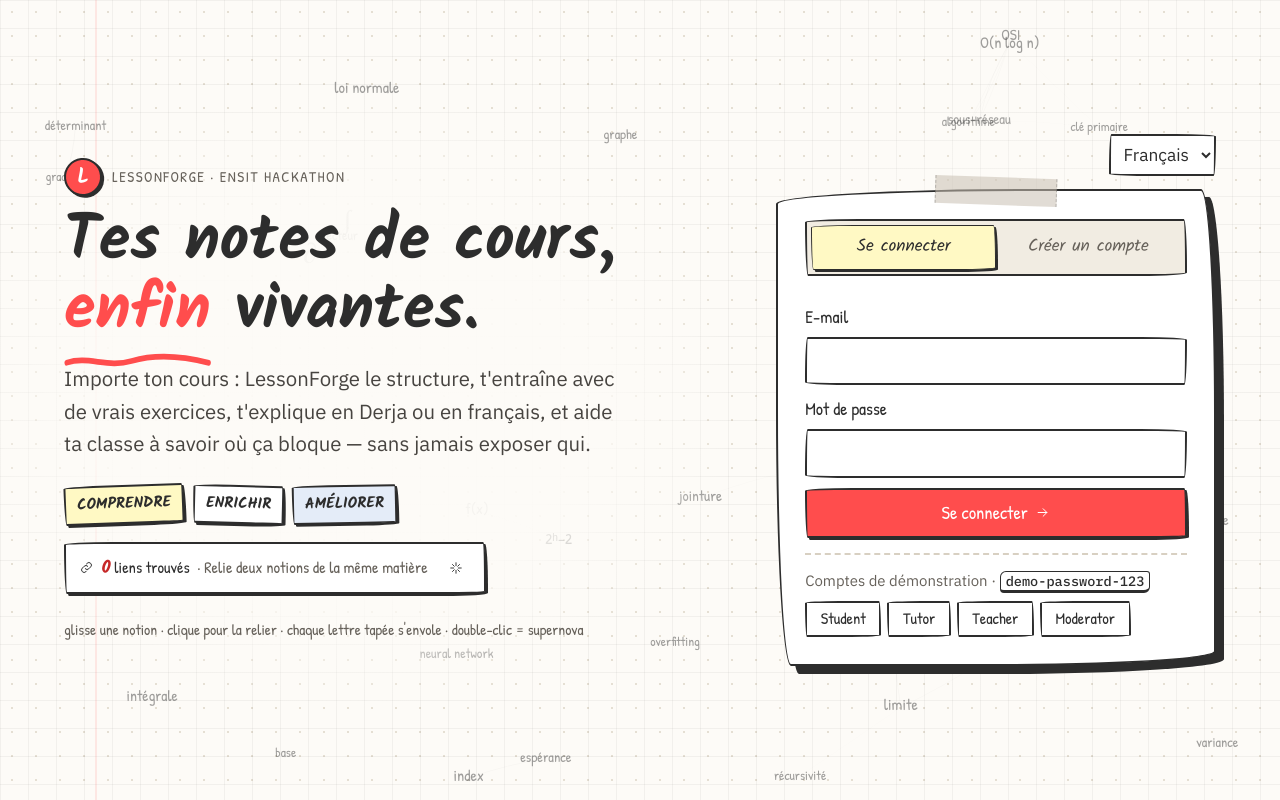
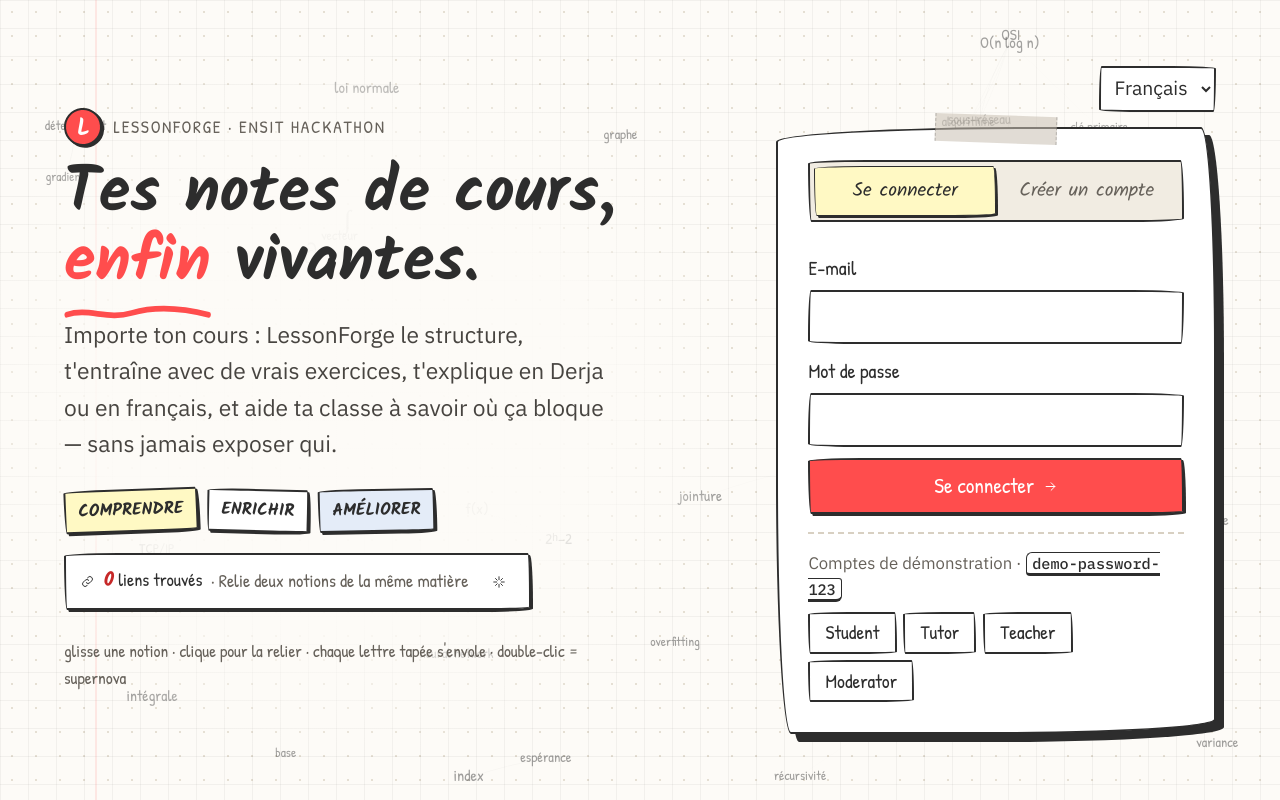
Before and after one commit to DhiaaELH/Hackathon-Lablebi-Ensit, a React (Vite) app in the folder frontend/: page /login in a window 1280 px wide. Built offline with nearby package versions, Linux system fonts and the light colour scheme; a web font is replaced by a local one.

Commit message:
Larger text: 19px base, bigger hand-lettered UI labels, wider sidebar

```diff
--- a/frontend/src/sketch.css
+++ b/frontend/src/sketch.css
@@ -63,7 +63,7 @@ a { color: var(--primary); }
 a:hover { text-decoration: underline wavy var(--red); text-decoration-thickness: 1.5px; text-underline-offset: 4px; }
 ::selection { background: var(--postit-2); color: var(--ink); }
 :focus-visible { outline: 2.5px dashed var(--primary); outline-offset: 3px; border-radius: 4px; }
-.eyebrow { font-family: var(--hand); font-size: 0.88rem; letter-spacing: 0.1em; color: var(--muted); }
+.eyebrow { font-family: var(--hand); font-size: 0.92rem; letter-spacing: 0.1em; color: var(--muted); }
 .small { font-size: 0.95rem; }
 .tiny { font-size: 0.88rem; }
 hr { border-top: 2px dashed var(--line); }
@@ -74,7 +74,7 @@ hr { border-top: 2px dashed var(--line); }
   font-family: var(--display); font-weight: 700; font-size: 1.25rem; transform: rotate(-6deg); }
 .brand-name { font-family: var(--display); font-weight: 700; font-size: 1.4rem; }
 .brand-tag { font-size: 0.88rem; }
-.side-link { font-family: var(--hand); border-radius: var(--wob); border: 2px solid transparent; color: var(--ink-2); font-size: 1.05rem; transition: transform 0.12s, background 0.12s; }
+.side-link { font-family: var(--hand); border-radius: var(--wob); border: 2px solid transparent; color: var(--ink-2); font-size: 1.12rem; transition: transform 0.12s, background 0.12s; }
 .side-link:hover { background: transparent; border-color: var(--ink); border-style: dashed; text-decoration: none; transform: rotate(-0.6deg); }
 .side-link.active { background: var(--postit); border: var(--pen); box-shadow: var(--sh-sm); color: var(--ink); transform: rotate(-1deg); }
 .side-link.active::before { display: none; }
@@ -100,7 +100,7 @@ hr { border-top: 2px dashed var(--line); }
 .card.skeleton { box-shadow: none; border-style: dashed; }
 
 .btn { border: var(--pen); border-radius: var(--wob); background: var(--surface); color: var(--ink); box-shadow: var(--sh-sm);
-  font-family: var(--hand); font-size: 1.08rem; font-weight: 400; padding: 0.42rem 1rem; line-height: 1.3;
+  font-family: var(--hand); font-size: 1.12rem; font-weight: 400; padding: 0.42rem 1rem; line-height: 1.3;
   transition: transform 0.1s, box-shadow 0.1s, background 0.12s, color 0.12s; }
 .btn:hover:not(:disabled) { border-color: var(--ink); background: var(--postit); transform: translate(-1px, -1px); box-shadow: 3px 3px 0 0 var(--ink); }
 .btn:active:not(:disabled) { transform: translate(2px, 2px); box-shadow: none; }
@@ -113,7 +113,7 @@ hr { border-top: 2px dashed var(--line); }
 .btn-ghost:active:not(:disabled) { transform: none; }
 .btn-quiet { border-color: var(--ink); box-shadow: none; }
 .btn-quiet[aria-pressed="true"] { background: var(--postit); color: var(--ink); border-color: var(--ink); box-shadow: var(--sh-sm); }
-.btn-sm { font-size: 0.95rem; padding: 0.22rem 0.7rem; border-radius: var(--wob); }
+.btn-sm { font-size: 1rem; padding: 0.22rem 0.7rem; border-radius: var(--wob); }
 .btn-danger { color: var(--error); border-color: var(--error); box-shadow: 2px 2px 0 0 var(--error); }
 .btn-danger:hover:not(:disabled) { background: var(--error-soft); border-color: var(--error); box-shadow: 3px 3px 0 0 var(--error); }
 .btn-done:disabled { color: var(--success); border-color: var(--success); background: var(--success-soft); box-shadow: 2px 2px 0 0 var(--success); }
@@ -126,7 +126,7 @@ input:focus, textarea:focus, select:focus { border-color: var(--primary); box-sh
 label { font-family: var(--hand); font-weight: 400; font-size: 1.05rem; }
 .check input, .choice input { accent-color: var(--red); }
 
-.badge { font-family: var(--hand); border: 1.5px solid var(--ink); border-radius: var(--wob); background: var(--surface); color: var(--ink); font-weight: 400; font-size: 0.9rem; padding: 0.02rem 0.6rem; }
+.badge { font-family: var(--hand); border: 1.5px solid var(--ink); border-radius: var(--wob); background: var(--surface); color: var(--ink); font-weight: 400; font-size: 0.95rem; padding: 0.02rem 0.6rem; }
 .badge-primary { background: var(--primary-soft); color: var(--primary); border-color: var(--primary); }
 .badge-success { background: var(--success-soft); color: var(--success); border-color: var(--success); }
 .badge-warning { background: var(--postit); color: #7a4a08; border-color: #7a4a08; }
@@ -140,7 +140,7 @@ label { font-family: var(--hand); font-weight: 400; font-size: 1.05rem; }
 .spinner { border: 2.5px solid var(--line); border-top-color: var(--red); }
 .skeleton { background: linear-gradient(90deg, var(--paper-2), #fffdf6, var(--paper-2)); background-size: 200% 100%; }
 
-.cite { font-family: var(--hand); font-size: 0.88rem; border-radius: var(--wob); background: var(--primary-soft); color: var(--primary); border: 1.5px solid var(--primary); }
+.cite { font-family: var(--hand); font-size: 0.92rem; border-radius: var(--wob); background: var(--primary-soft); color: var(--primary); border: 1.5px solid var(--primary); }
 .cite:hover { background: var(--postit); }
 .cite-more { background: transparent; border-style: dashed; }
 .cite-panel { border: 2px dashed var(--ink); border-radius: var(--wob); background: var(--paper); }
@@ -153,13 +153,13 @@ label { font-family: var(--hand); font-weight: 400; font-size: 1.05rem; }
 
 /* ---------- tabs ---------- */
 .tabs { border-bottom: var(--pen); background: var(--paper); gap: 0.3rem; }
-.tab { font-family: var(--display); font-size: 1.05rem; color: var(--muted); border-bottom: 0; border-radius: 10px 10px 0 0; position: relative; padding-bottom: 0.55rem; }
+.tab { font-family: var(--display); font-size: 1.12rem; color: var(--muted); border-bottom: 0; border-radius: 10px 10px 0 0; position: relative; padding-bottom: 0.55rem; }
 .tab:hover { color: var(--ink); }
 .tab[aria-selected="true"] { color: var(--ink); }
 .tab[aria-selected="true"]::after { content: ""; position: absolute; left: 0.4rem; right: 0.4rem; bottom: 2px; height: 9px; background: var(--squiggle) center / 100% 100% no-repeat; }
 
 /* ---------- chips ---------- */
-.chip { border: var(--pen); border-radius: var(--wob); background: var(--surface); font-family: var(--hand); font-size: 0.95rem; padding: 0.18rem 0.8rem; transition: transform 0.1s, background 0.12s; }
+.chip { border: var(--pen); border-radius: var(--wob); background: var(--surface); font-family: var(--hand); font-size: 1.02rem; padding: 0.18rem 0.8rem; transition: transform 0.1s, background 0.12s; }
 .chip:hover { border-color: var(--ink); transform: rotate(-1.5deg); background: var(--paper); }
 .chip[aria-pressed="true"], .chip[aria-checked="true"] { background: var(--postit); border-color: var(--ink); color: var(--ink); box-shadow: var(--sh-sm); }
 .chip.done { border-color: var(--success); color: var(--success); background: var(--success-soft); }
--- a/frontend/src/styles.css
+++ b/frontend/src/styles.css
@@ -31,8 +31,8 @@
 [dir="rtl"] { --display: "IBM Plex Sans Arabic", "Fraunces", serif; }
 
 * { box-sizing: border-box; }
-/* Base 17px that still follows the reader's browser font setting (106.25% of 16px); every rem scales with it. */
-html { font-size: 106.25%; -webkit-text-size-adjust: 100%; text-size-adjust: 100%; }
+/* Base 19px that still follows the reader's browser font setting (118.75% of 16px); every rem scales with it. */
+html { font-size: 118.75%; -webkit-text-size-adjust: 100%; text-size-adjust: 100%; }
 html, body { margin: 0; padding: 0; }
 body { background: var(--paper); color: var(--ink); font-family: var(--font); font-size: 1rem; line-height: 1.6; -webkit-font-smoothing: antialiased; }
 [dir="rtl"] body { font-size: 1.06rem; line-height: 1.75; } /* Arabic script needs a larger size and more leading */
@@ -49,7 +49,7 @@ p { margin: 0 0 0.75rem; }
 .eyebrow { font-family: var(--mono); font-size: 0.8rem; letter-spacing: 0.12em; text-transform: uppercase; color: var(--muted); }
 
 /* ---------- shell ---------- */
-.shell { display: grid; grid-template-columns: 232px minmax(0, 1fr); min-height: 100vh; }
+.shell { display: grid; grid-template-columns: 256px minmax(0, 1fr); min-height: 100vh; }
 .sidebar { position: sticky; top: 0; height: 100vh; border-inline-end: 1px solid var(--line); background: var(--paper); padding: 1.1rem 0.8rem; display: flex; flex-direction: column; gap: 0.25rem; overflow-y: auto; }
 .brand { display: flex; align-items: center; gap: 0.6rem; color: var(--ink); padding: 0.2rem 0.5rem 1rem; }
 .brand:hover { text-decoration: none; }
```
